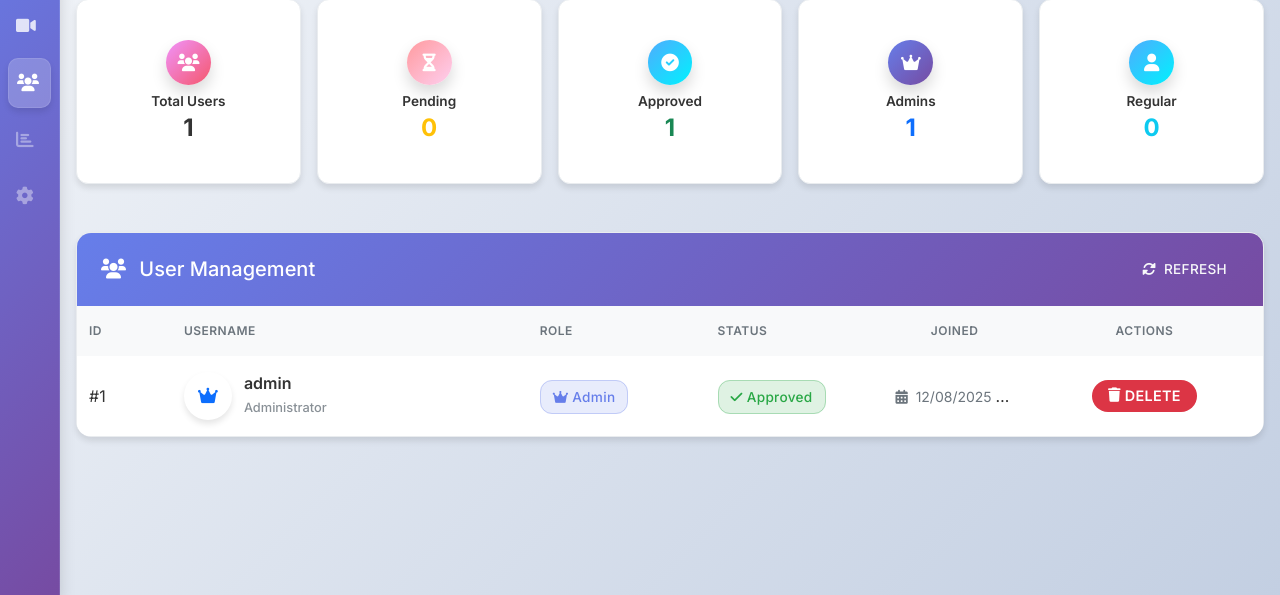
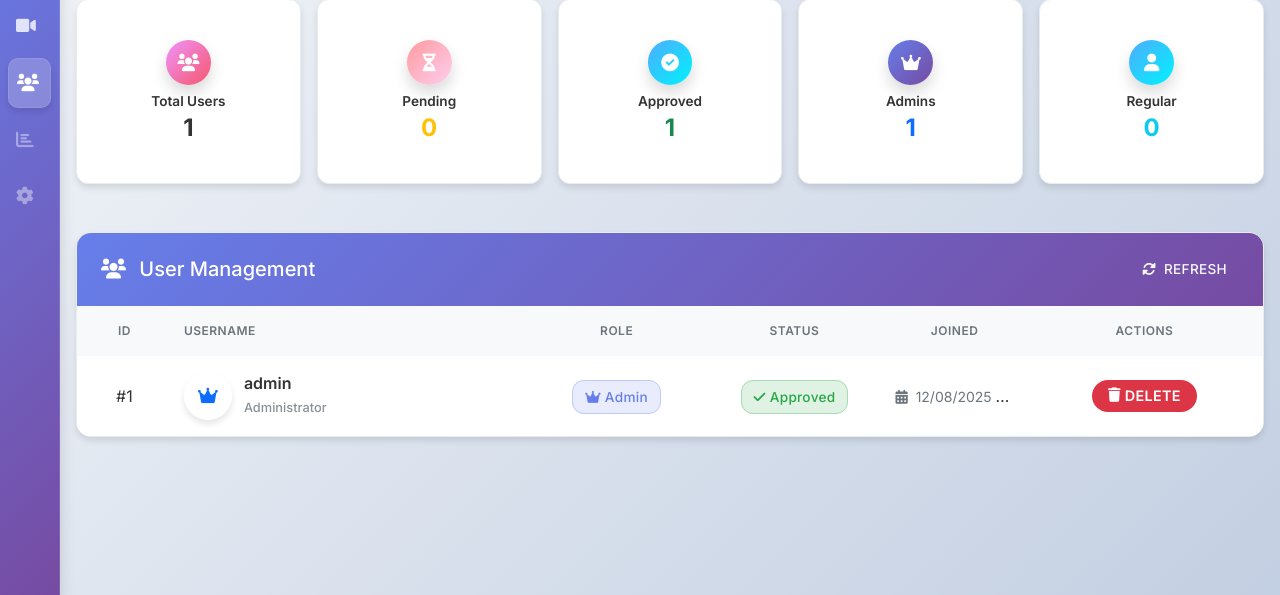
Before and after one commit to monkiravn/tiktok_webapp, a Flask app: page /admin/users in a window 1280 px wide. Shown: the part 205-800 px from the top of the page. Run offline with Flask 3, Linux system fonts and the light colour scheme; the visitor is signed in with stand-in values (Sample User, id 1).

Commit message:
Enhance admin user management table with improved text alignment for headers and cells

```diff
--- a/static/css/admin.css
+++ b/static/css/admin.css
@@ -75,6 +75,8 @@
     position: sticky;
     top: 0;
     z-index: 10;
+    text-align: center;
+    vertical-align: middle;
 }
 
 /* Specific column widths for admin table */
@@ -124,6 +126,20 @@
     height: 80px; /* Fixed height for consistency */
     overflow: hidden;
     text-overflow: ellipsis;
+    text-align: center;
+}
+
+/* Special alignment for specific columns */
+.modern-table th:nth-child(2) { /* Username column header - left align */
+    text-align: left;
+}
+
+.modern-table td:nth-child(2) { /* Username column - left align */
+    text-align: left;
+}
+
+.modern-table td:nth-child(6) { /* Actions column - center align */
+    text-align: center;
 }
 
 .modern-table tbody tr {
--- a/templates/admin_users.html
+++ b/templates/admin_users.html
@@ -168,10 +168,10 @@ h1, h2, h3, h4, h5, h6, p, span, small {
                             <table class="table table-hover mb-0 modern-table admin-users-table">
                                 <thead class="table-light">
                                     <tr>
-                                        <th class="border-0">ID</th>
-                                        <th class="border-0">Username</th>
-                                        <th class="border-0">Role</th>
-                                        <th class="border-0">Status</th>
+                                        <th class="border-0 text-center">ID</th>
+                                        <th class="border-0 text-start">Username</th>
+                                        <th class="border-0 text-center">Role</th>
+                                        <th class="border-0 text-center">Status</th>
                                         <th class="border-0 text-center">Joined</th>
                                         <th class="border-0 text-center">Actions</th>
                                     </tr>
@@ -179,7 +179,7 @@ h1, h2, h3, h4, h5, h6, p, span, small {
                                 <tbody>
                                     {% for user in all_users %}
                                     <tr class="border-0 {% if user.status == 'pending' %}table-warning-subtle{% endif %}">
-                                        <td class="text-muted border-0 fw-semibold">#{{ user.id }}</td>
+                                        <td class="text-muted border-0 fw-semibold text-center">#{{ user.id }}</td>
                                         <td class="border-0">
                                             <div class="d-flex align-items-center admin-user-info">
                                                 <div class="avatar-modern bg-{{ 'primary' if user.role == 'admin' else 'secondary' if user.status == 'approved' else 'warning' }}-subtle rounded-circle d-flex align-items-center justify-content-center">
@@ -202,12 +202,12 @@ h1, h2, h3, h4, h5, h6, p, span, small {
                                                 </div>
                                             </div>
                                         </td>
-                                        <td class="border-0">
+                                        <td class="border-0 text-center">
                                             <span class="badge-modern badge-status-{{ 'primary' if user.role == 'admin' else 'info' }}">
                                                 <i class="fas fa-{{ 'crown' if user.role == 'admin' else 'user' }} me-1"></i>{{ user.role.title() }}
                                             </span>
                                         </td>
-                                        <td class="border-0">
+                                        <td class="border-0 text-center">
                                             <span class="badge-modern badge-status-{{ 'success' if user.status == 'approved' else 'warning' }}">
                                                 <i class="fas fa-{{ 'check' if user.status == 'approved' else 'clock' }} me-1"></i>{{ user.status.title() }}
                                             </span>
```
